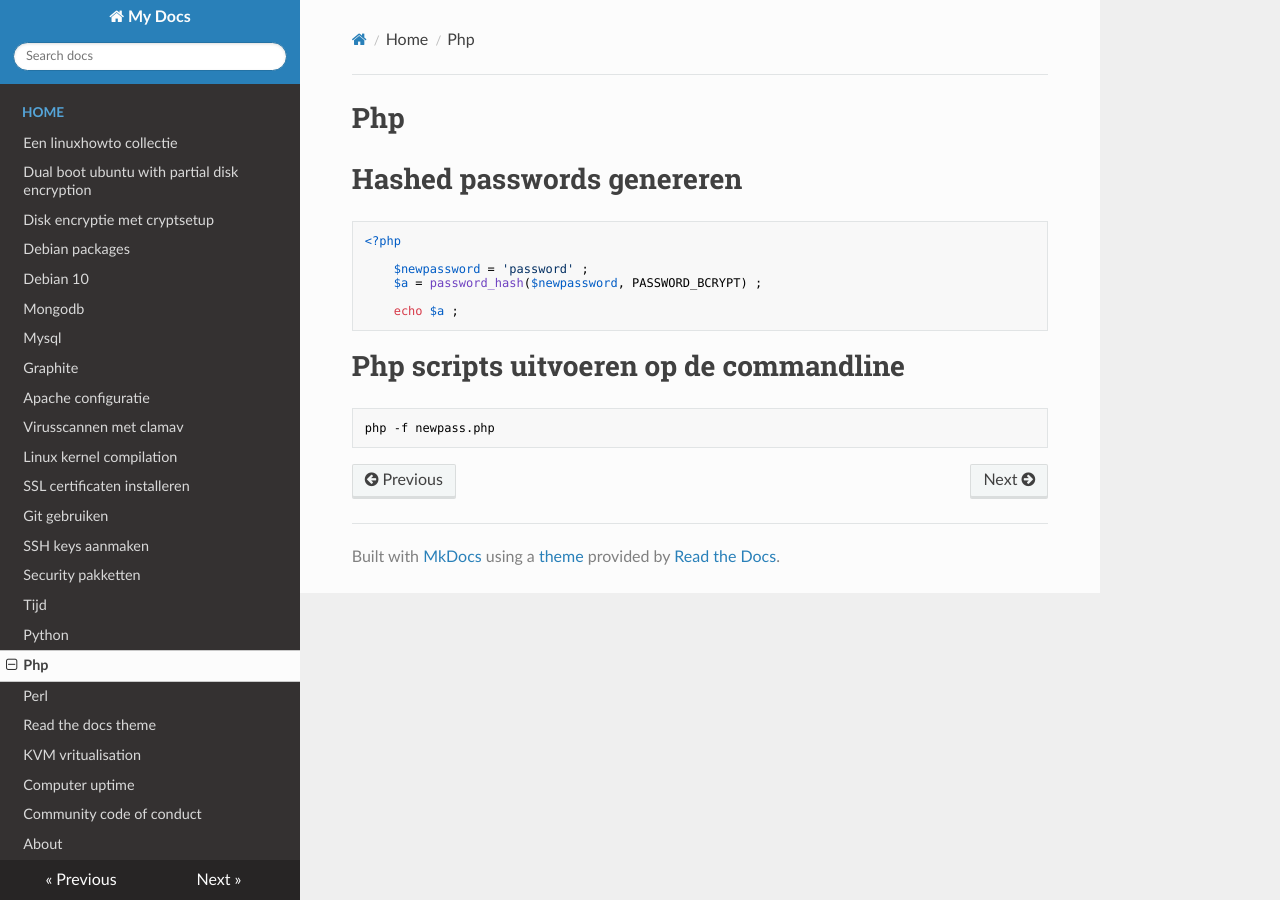
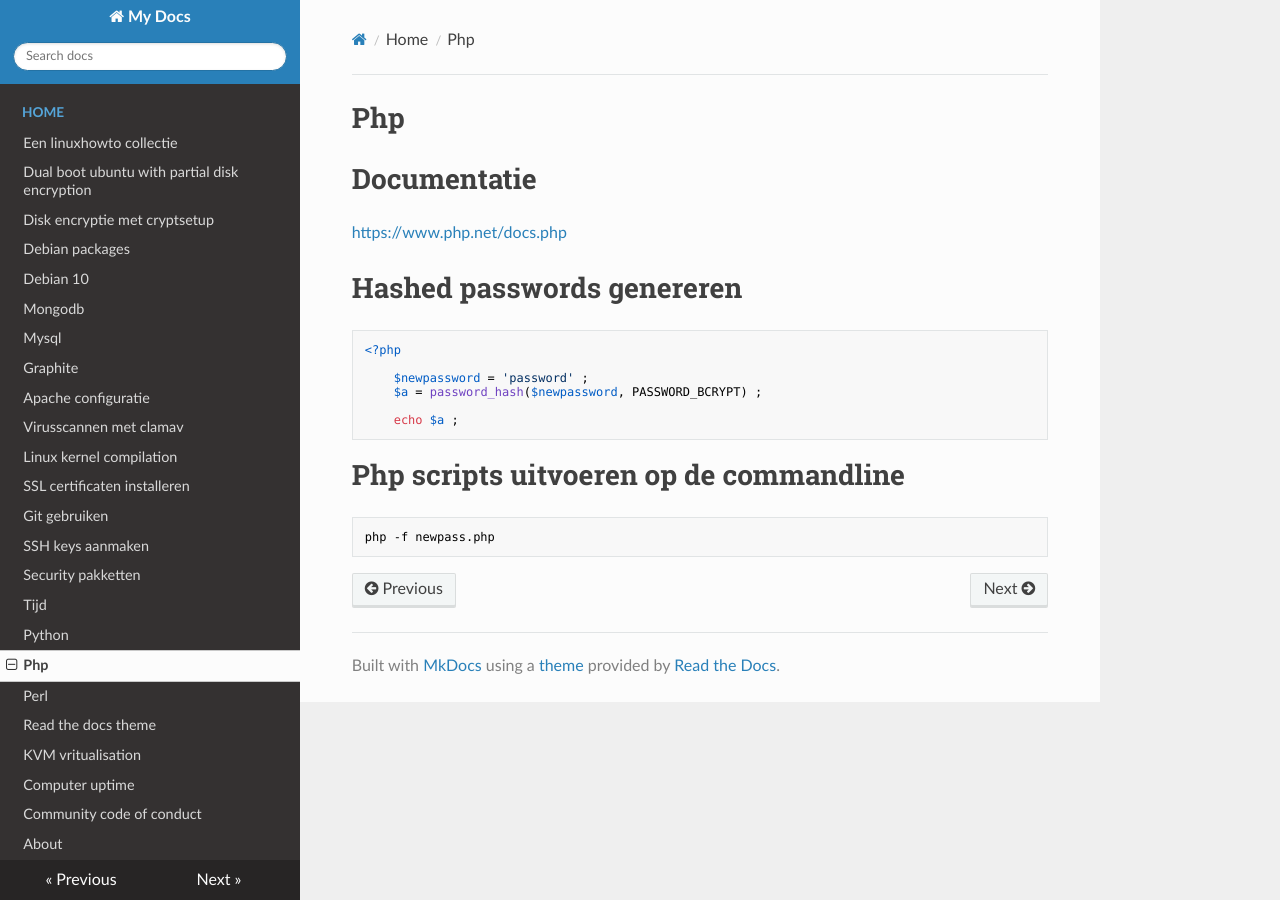
Before and after one commit to MatthewBuchananAstley/linuxhowto, an MkDocs documentation site: the page built from docs/Php.md, in a window 1280 px wide. Built offline with MkDocs 1.6.1, drawn with Linux system fonts in a browser that asks for light colours; nearby versions of some CDN libraries.

Commit message:
added php information

```diff
--- a/docs/Php.md
+++ b/docs/Php.md
@@ -1,4 +1,8 @@
 # Php
+
+# Documentatie
+
+<a href="https://www.php.net/docs.php">https://www.php.net/docs.php</a>
 
 # Hashed passwords genereren
 
```
